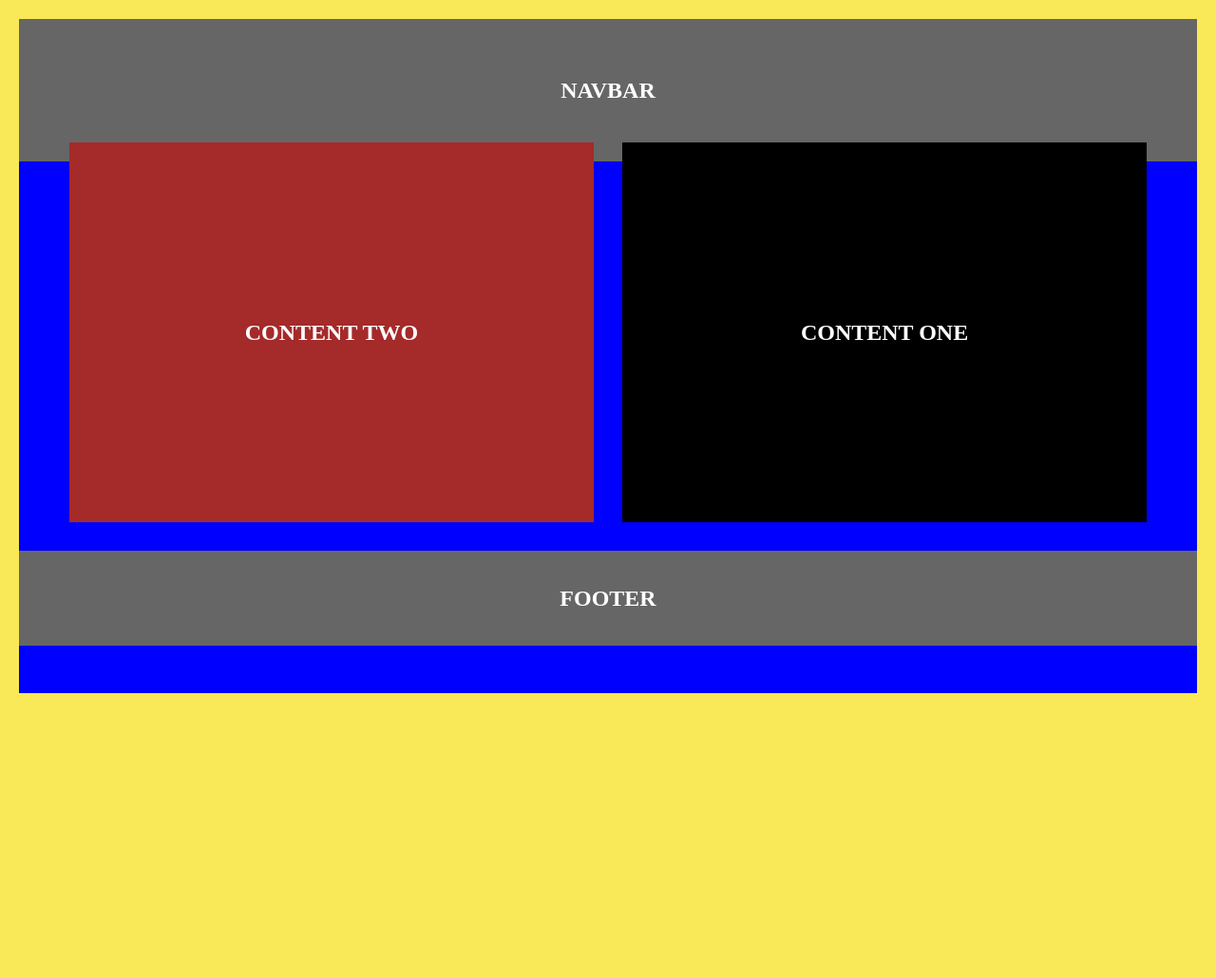
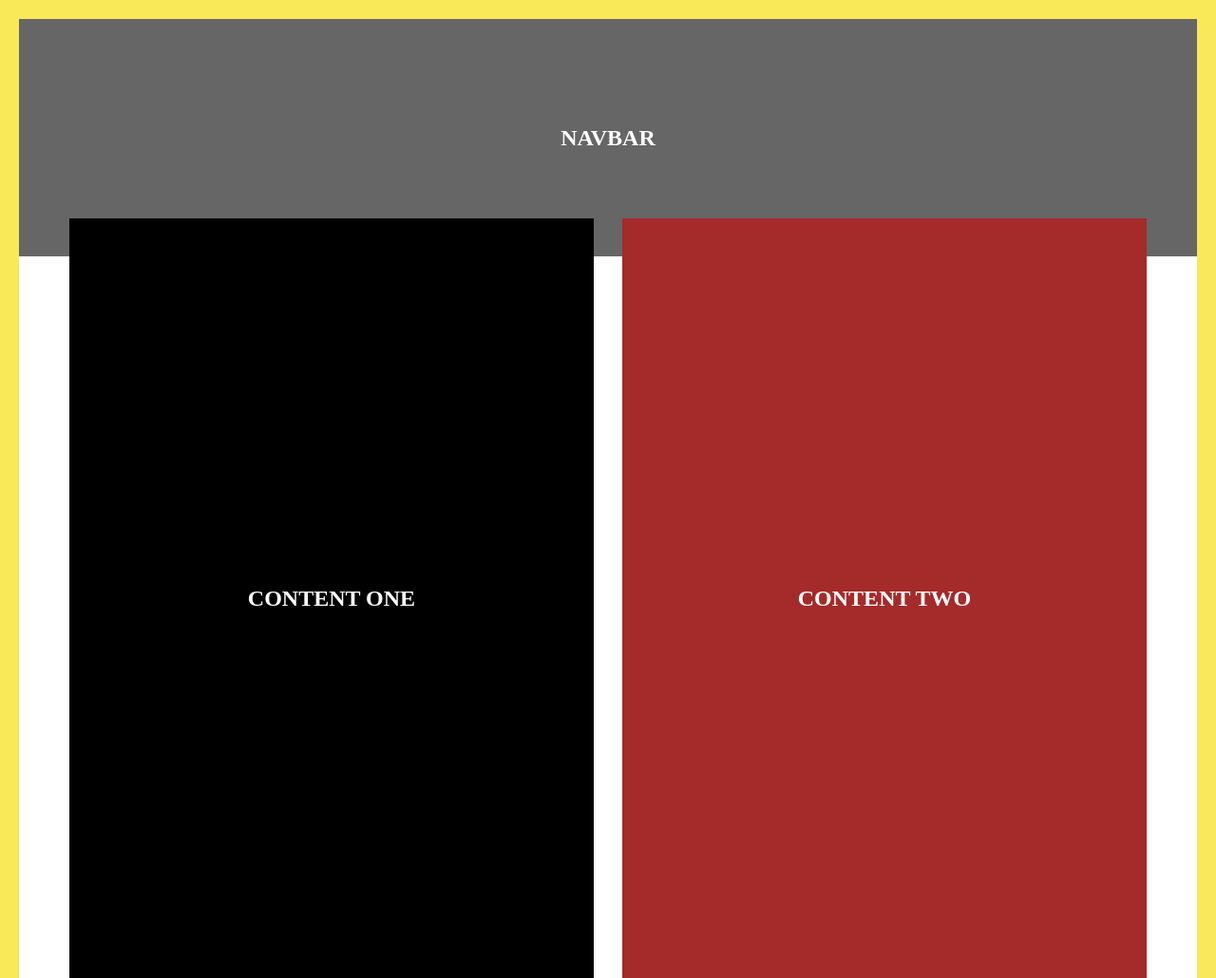
Before and after one commit to Timothy-Achonu/Basic-HTML-Files, a plain HTML site: page 1.Html/gridLayout.html in a window 1280 px wide. Shown: the top 1030 px of the page at 95% size. Before the commit the page ends 820 px from the top, so only its background shows below. Drawn offline with Linux system fonts and the light colour scheme.

Commit message:
committing all files

```diff
--- a/2.Css/gridLayout.css
+++ b/2.Css/gridLayout.css
@@ -5,11 +5,14 @@
 }
 html {
     background-color: rgba(247, 223, 9, 0.678);
-    height: 100%;
+    /* height: 100%; */
+    /*
+      If I set the height of the html to 100% and it makes the
+      margin at the bottom of container to disappear. WHY?
+    */
 }
 body {
     height: 100%;
-    padding-bottom: 20px;
 }
 
 .container {
@@ -20,20 +23,31 @@ body {
 }
 .container {
     display: grid;
-    grid-gap: 30px;
+    grid-column-gap: 30px;
+    grid-row-gap: 10px;
     /* height: 100%; */
-    grid-template-columns: repeat(24,1fr) ;
-    grid-template-rows: 150px 400px 100px;
+    grid-template-columns: repeat(24,1fr);
+    grid-template-rows: 250px 800px 200px;
     grid-template-areas:
     "h h h h h h h h h h h h h h h h h h h h h h h h"
     ". m m m m m m m m m m m c c c c c c c c c c c ."
     "f f f f f f f f f f f f f f f f f f f f f f f f"
      ;
-     background-color: blue;
+     background-color:white;
+
+     /*
+       why is the contents of this container breaking out of it
+       when I reduce the screen size very much?
+
+       I tried to add "min-width : 0;"  to the contents so that
+       they will shrink but that was to no avail.
+     */
+     min-width: 0;
 }
 
 nav {
-    grid-area: h;
+    /* grid-area: h; */
+    grid-column: 1 /-1;
     background-color: #666;
     padding: 10px;
     display: flex;
@@ -41,7 +55,8 @@ nav {
     align-items: center;
 }
 .content-two {
-    grid-area: m;
+    /* grid-area: m; */
+    grid-column: 13/24;
     background-color: brown;
     padding: 10px;
     display: flex;
@@ -59,9 +74,11 @@ footer {
     align-items: center;
     position:relative;
     bottom: 50px;
+    height: 230px;
 }
 .content-one {
-    grid-area: c;
+    /* grid-area: c; */
+    grid-column: 2 / 13;
     background-color: #000;
     padding: 10px;
     display: flex;
```
Also changed, not shown: 2.Css/grid.css (+4 -11 lines).
